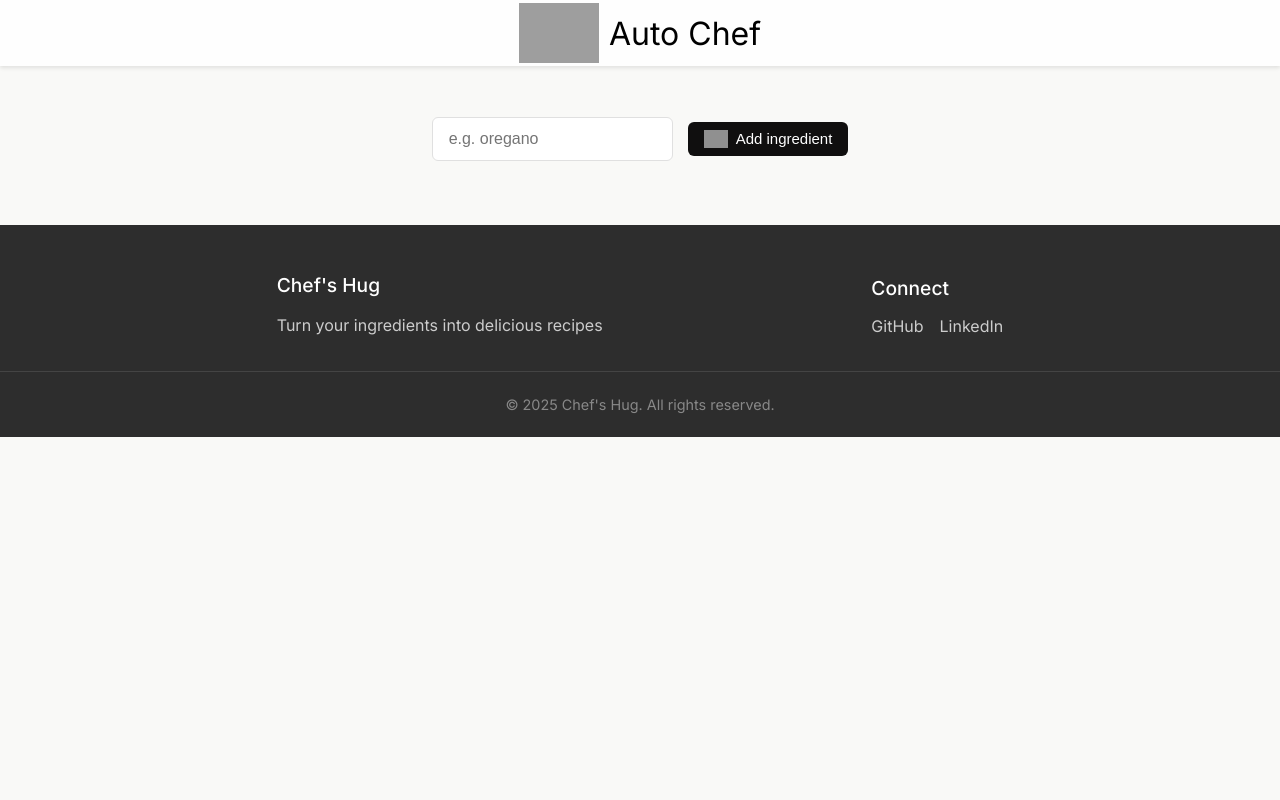
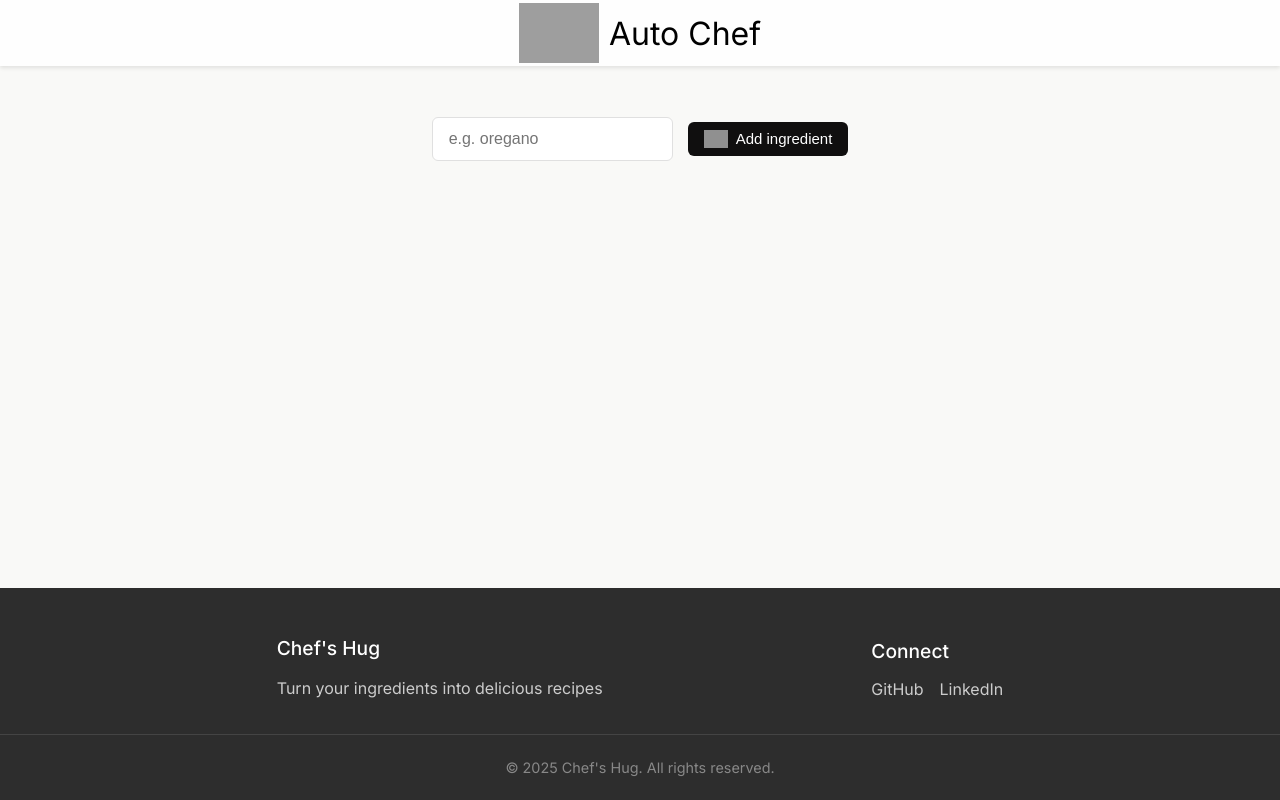
Before and after one commit to blip9/Chef-s-Hug, a React (Vite) app: page / in a window 1280 px wide. Built offline with nearby package versions, Linux system fonts and the light colour scheme; grey boxes are pictures that could not be loaded.

Commit message:
changed header style

```diff
--- a/src/index.css
+++ b/src/index.css
@@ -1,4 +1,8 @@
-
+#root {
+  min-height: 100vh;
+  display: flex;
+  flex-direction: column;
+}
 *{
   margin:0;
 }
@@ -337,7 +341,8 @@ li img:hover {
   background-color: #2d2d2d;
   color: #fff;
   padding: 3rem 0 1.5rem;
-  margin-top: 4rem;
+  margin-top: auto; /* Changed from margin-top: 4rem */
+  margin-bottom: 0;
 }
 
 .footer-content {
```
